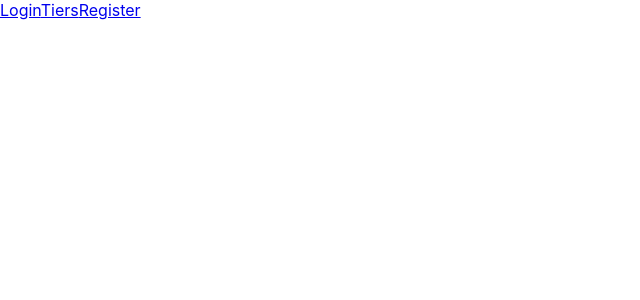
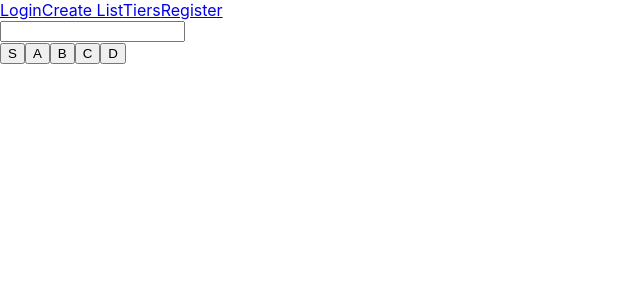
Before and after one commit to kcavner/eztiers, a React (Create React App) app in the folder client/: page /create in a window 1280 px wide. Before the commit this address had no page. Shown: the top 300 px of the page, without its empty margins (0-640 px from the left). Built offline with nearby package versions, Linux system fonts and the light colour scheme; sample sign-in values are in the browser's storage.

Commit message:
added tier creation functionality

```diff
--- a/client/src/App.js
+++ b/client/src/App.js
@@ -3,6 +3,7 @@ import {BrowserRouter, Routes, Route, Link } from "react-router-dom";
 import Tier from './pages/tier';
 import Register from './pages/register';
 import Login from './pages/login'
+import CreateList from './pages/createlist'
 import ProtectedRoute from './pages/protectedRoute';
 
 const App = () => {
@@ -13,6 +14,7 @@ const App = () => {
       <header>
         <nav>
           <Link to="/login">Login</Link>
+          <Link to="/create">Create List</Link>
           <Link to="/tier">Tiers</Link>
           <Link to="/register">Register</Link>
         </nav>
@@ -21,6 +23,7 @@ const App = () => {
         <Route path="/login" element={<Login/>}/>
         <Route element={<ProtectedRoute/>}>
           <Route path="/tier" element={<Tier/>}/>
+          <Route path="/create" element={<CreateList/>}/>
         </Route>
         <Route path="/register" element={<Register/>}/>
       </Routes>
--- a/client/src/pages/createlist.js
+++ b/client/src/pages/createlist.js
@@ -0,0 +1,84 @@
+import React, { useState } from 'react'
+
+export default function CreateList(){
+    const [gameText, setGameText] = useState('');
+    const [table, setTable] = useState([]);
+    const [sTier, setSTier] = useState([]);
+    const [aTier, setATier] = useState([]);
+    const [bTier, setBTier] = useState([]);
+    const [cTier, setCTier] = useState([]);
+    const [dTier, setDTier] = useState([]);
+
+
+    const handleTableSubmit = (e) => {
+        e.preventDefault()
+
+
+
+    }
+
+    const handleTierSelect = (tier) => {
+        table.push({
+          tier: tier,
+          gameText: gameText
+        });
+
+        if (tier === "S") {
+          setSTier(prevTiers => [...prevTiers,{ tier: tier, gameText: gameText }]);
+        } else if (tier === "A") {
+          setATier(prevTiers => [...prevTiers,{ tier: tier, gameText: gameText }]);
+        } else if (tier === "B") {
+          setBTier(prevTiers => [...prevTiers,{ tier: tier, gameText: gameText }]);
+        } else if (tier === "C") {
+          setCTier(prevTiers => [...prevTiers,{ tier: tier, gameText: gameText }]);
+        } else if (tier === "D") {
+          setDTier(prevTiers => [...prevTiers,{ tier: tier, gameText: gameText }]);
+        }
+
+        setGameText('');
+      };
+
+    return(
+        <div>
+            <form>
+                <input
+                type="text"
+                value={gameText}
+                onChange={(e) => {setGameText(e.target.value)}}
+                ></input>
+            </form>
+            <div className="sTier">
+                {sTier.map((item, index) => (
+                <div key={index}>{item.gameText}
+                </div>))}
+            </div>
+            <div className="aTier">
+                {aTier.map((item, index) => (
+                <div key={index}>{item.gameText}
+                </div>))}
+            </div>
+            <div className="bTier">
+                {bTier.map((item, index) => (
+                <div key={index}>{item.gameText}
+                </div>))}
+            </div>
+            <div className="cTier">
+                {cTier.map((item, index) => (
+                <div key={index}>{item.gameText}
+                </div>))}
+            </div>
+
+
+            <div className="dTier">
+                {dTier.map((item, index) => (
+                <div key={index}>{item.gameText}
+                </div>))}
+            </div>
+            <button className="sButton" onClick={()=>{handleTierSelect("S")}}>S</button>
+            <button className="aButton" onClick={()=>{handleTierSelect("A")}}>A</button>
+            <button className="bButton" onClick={()=>{handleTierSelect("B")}}>B</button>
+            <button className="cButton" onClick={()=>{handleTierSelect("C")}}>C</button>
+            <button className="dButton" onClick={()=>{handleTierSelect("D")}}>D</button>
+        </div>
+    )
+}
```
